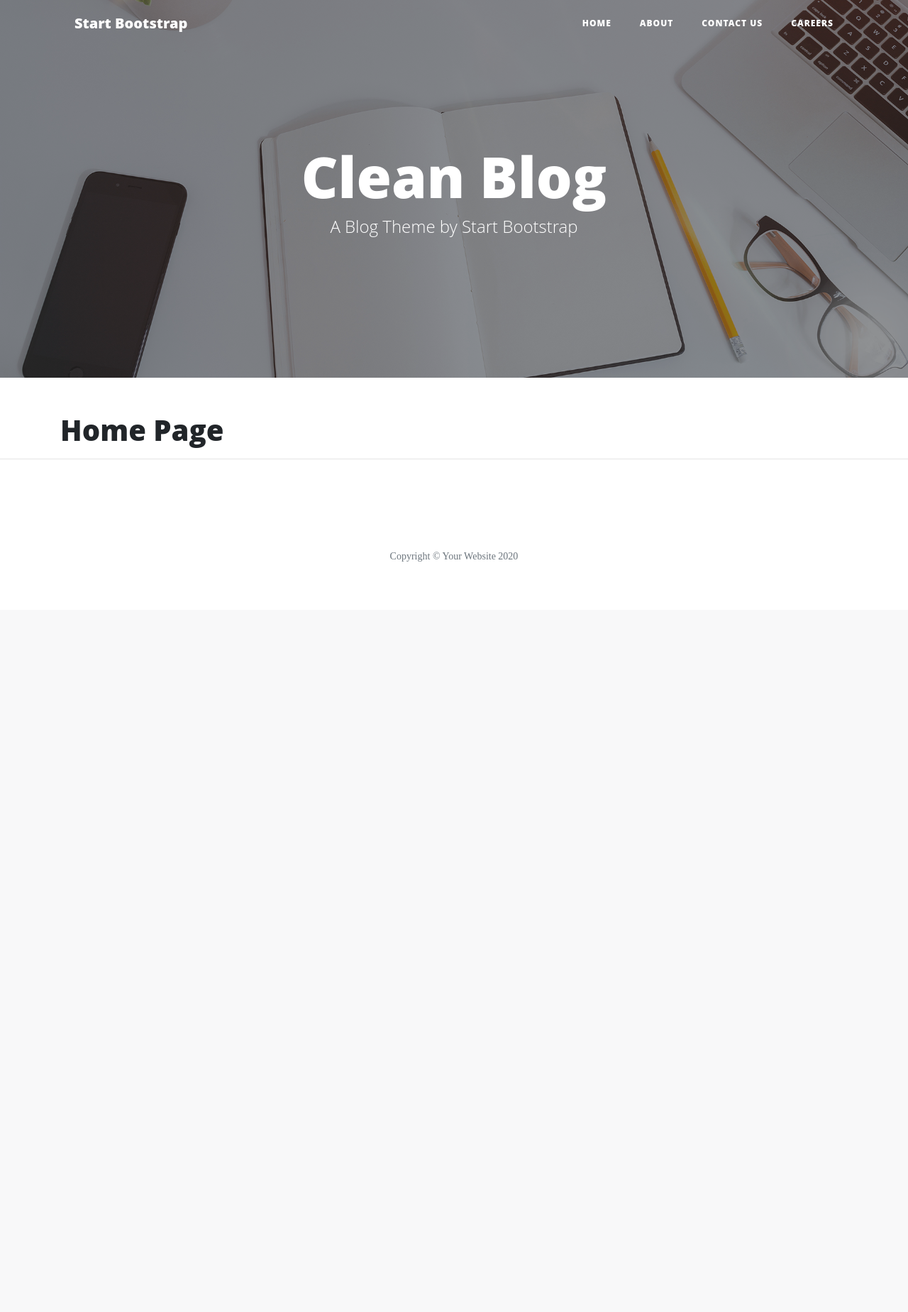
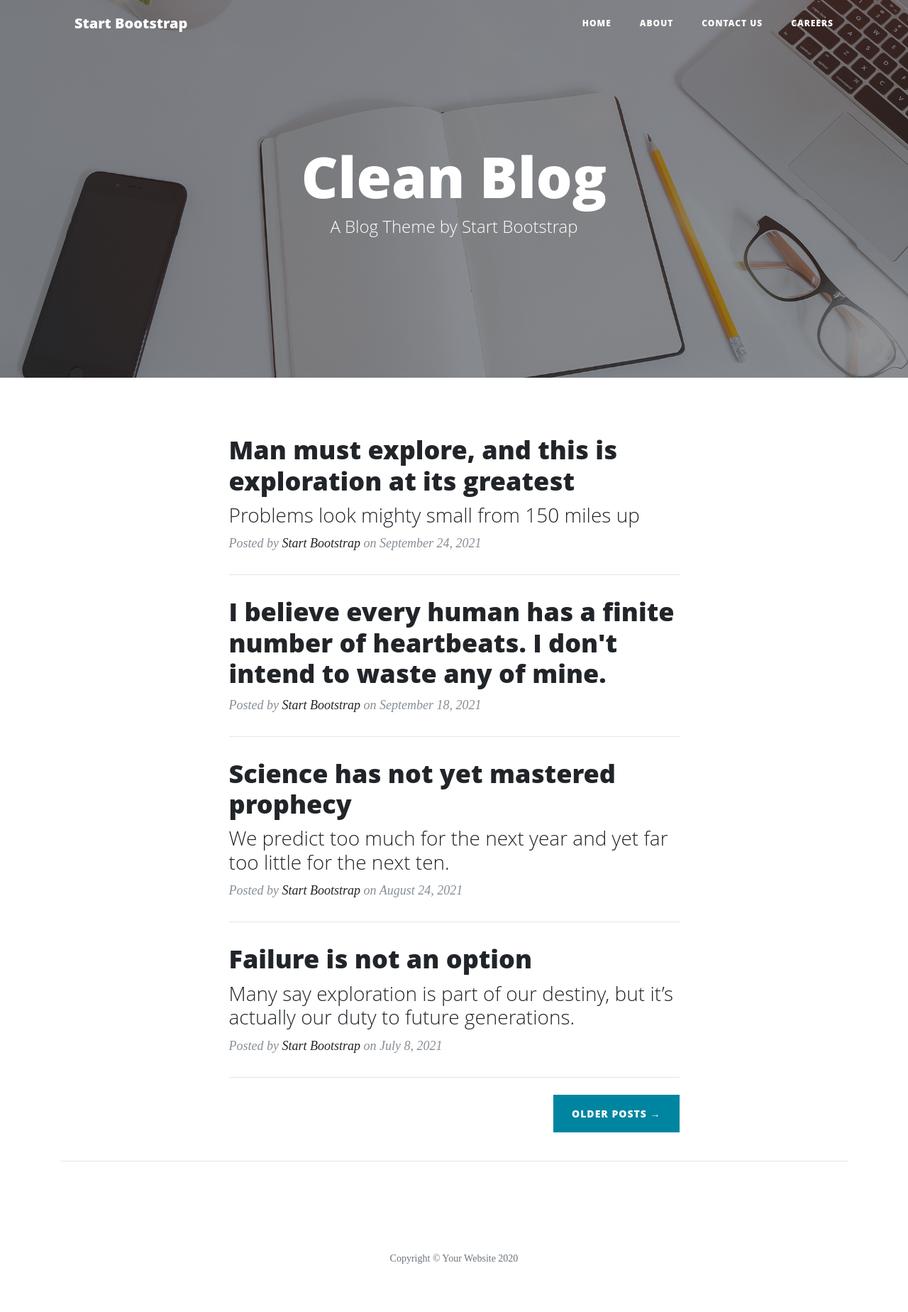
Before and after one commit to TaraRhoseyn/thorin-flask-app, a Flask app: page / in a window 1280 px wide. Shown: the whole page at 71% size. Before the commit the page ends 791 px from the top, so only its background shows below. Run offline with Flask 2, Linux system fonts and the light colour scheme; some libraries are stand-ins or nearby versions.

Commit message:
Update content in index.html, including url_for() templates to ensure no broken links leading to 404 errors

```diff
--- a/templates/index.html
+++ b/templates/index.html
@@ -1,4 +1,61 @@
 {% extends "base.html" %}
 {% block content %}
-    <h1>Home Page</h1>
+<div class="row gx-4 gx-lg-5 justify-content-center">
+    <div class="col-md-10 col-lg-8 col-xl-7">
+        <!-- Post preview-->
+        <div class="post-preview">
+            <a href="post.html">
+                <h2 class="post-title">Man must explore, and this is exploration at its greatest</h2>
+                <h3 class="post-subtitle">Problems look mighty small from 150 miles up</h3>
+            </a>
+            <p class="post-meta">
+                Posted by
+                <a href="#!">Start Bootstrap</a>
+                on September 24, 2021
+            </p>
+        </div>
+        <!-- Divider-->
+        <hr class="my-4" />
+        <!-- Post preview-->
+        <div class="post-preview">
+            <a href="post.html"><h2 class="post-title">I believe every human has a finite number of heartbeats. I don't intend to waste any of mine.</h2></a>
+            <p class="post-meta">
+                Posted by
+                <a href="#!">Start Bootstrap</a>
+                on September 18, 2021
+            </p>
+        </div>
+        <!-- Divider-->
+        <hr class="my-4" />
+        <!-- Post preview-->
+        <div class="post-preview">
+            <a href="post.html">
+                <h2 class="post-title">Science has not yet mastered prophecy</h2>
+                <h3 class="post-subtitle">We predict too much for the next year and yet far too little for the next ten.</h3>
+            </a>
+            <p class="post-meta">
+                Posted by
+                <a href="#!">Start Bootstrap</a>
+                on August 24, 2021
+            </p>
+        </div>
+        <!-- Divider-->
+        <hr class="my-4" />
+        <!-- Post preview-->
+        <div class="post-preview">
+            <a href="post.html">
+                <h2 class="post-title">Failure is not an option</h2>
+                <h3 class="post-subtitle">Many say exploration is part of our destiny, but it’s actually our duty to future generations.</h3>
+            </a>
+            <p class="post-meta">
+                Posted by
+                <a href="#!">Start Bootstrap</a>
+                on July 8, 2021
+            </p>
+        </div>
+        <!-- Divider-->
+        <hr class="my-4" />
+        <!-- Pager-->
+        <div class="d-flex justify-content-end mb-4"><a class="btn btn-primary text-uppercase" href="#!">Older Posts →</a></div>
+    </div>
 {% endblock %}
```
